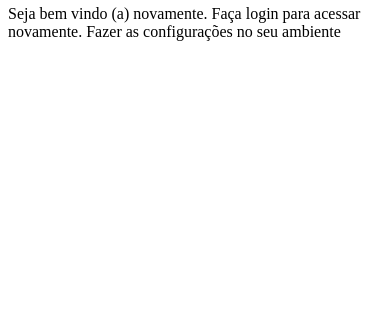
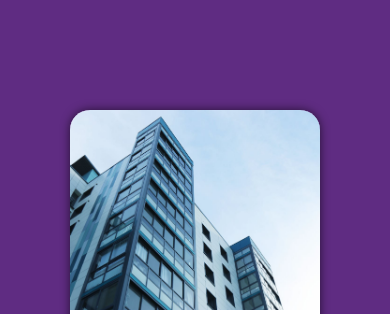
Before and after one commit to RamonSilva88/projeto-login, a plain HTML site: page index.html in a window 390 px wide. Shown: the part 62-376 px from the top of the page. Drawn offline with Linux system fonts and the light colour scheme.

Commit message:
Tela de login mobile

```diff
--- a/estilos/style.css
+++ b/estilos/style.css
@@ -5,3 +5,52 @@
    Verde:#49a099d
    Lilas: #5f2c82
 */
+
+* {
+   font-family: system-ui, -apple-system, BlinkMacSystemFont, 'Segoe UI', Roboto, Oxygen, Ubuntu, Cantarell, 'Open Sans', 'Helvetica Neue', sans-serif;
+   padding: 0px;
+   margin: 0px;
+   box-sizing: border-box;
+
+
+}
+
+body, html{
+background-color: #5f2c82 ;
+height: 100vh;
+width: 100vw;
+}
+
+main{
+position: relative;
+height: 100vh;
+width: 100vw;
+}
+
+section#login{
+position: absolute;
+top: 50%;
+left: 50%;
+transform: translate(-50%, -50%);
+overflow: hidden;
+
+background-color: white;
+width: 250px;
+height: 500px;
+border-radius: 20px;
+box-shadow: 0px 0px 10px rgba(0, 0, 0, 0.619);
+}
+
+section#login > div#imagem{
+display: block;
+background: #5f2c82 url(../imagens/metal.jpg);
+background-size: cover;
+background-position: left bottom ;
+height: 200px;
+}
+
+section#login > div#formulario {
+display: block;
+padding: 10px;
+
+}
```
Also changed, not shown: index.html (+1 -1 lines), imagens/metal.jpg (added), imagens/metal.jpg.png (deleted).
